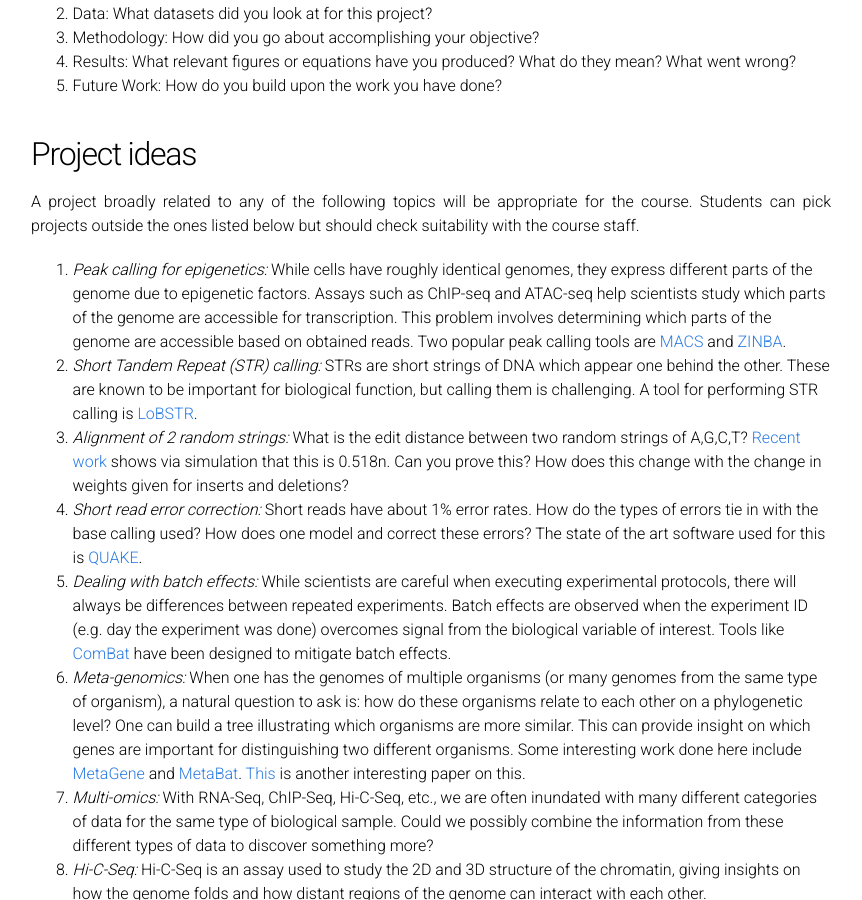
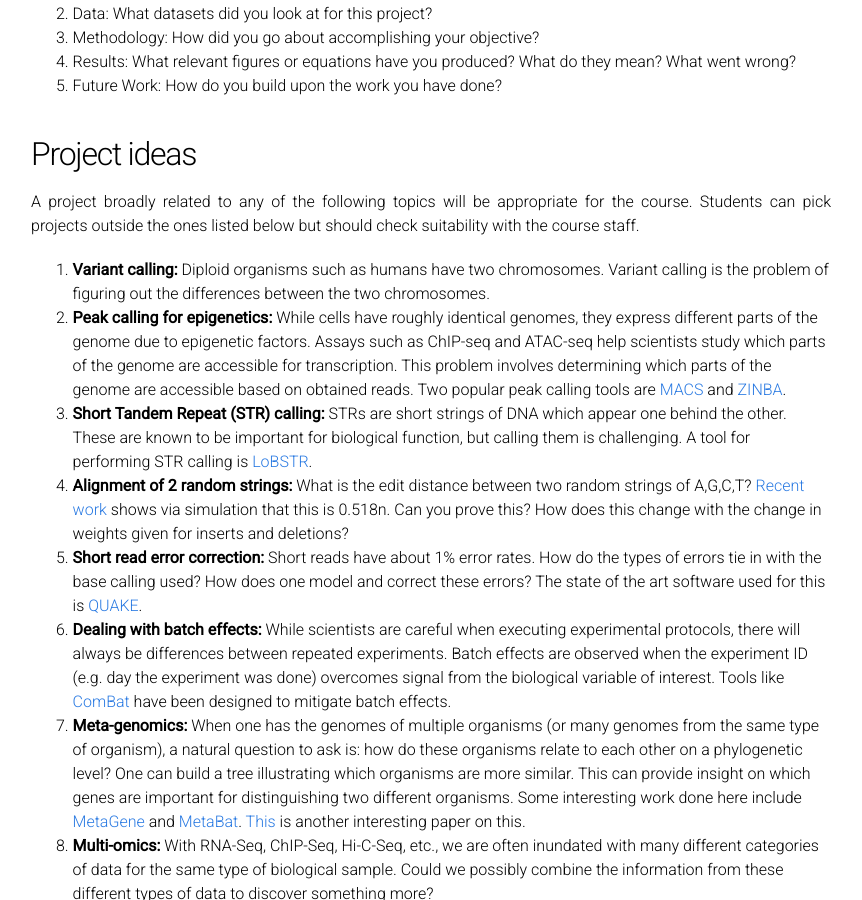
Before and after one commit to laurashen/data-science-sequencing.github.io, a Jekyll site: the page built from assignments/project_guidelines.md, in a window 1280 px wide and 900 px high, scrolled down 1383 px. Shown: the whole window, without its empty margins (209-1071 px from the left). Built offline with Jekyll 4.4.1, drawn with Linux system fonts in a browser that asks for light colours; comment, search, counter and statistics services are not loaded.

Commit message:
added project idea

```diff
--- a/assignments/project_guidelines.md
+++ b/assignments/project_guidelines.md
@@ -60,19 +60,20 @@ The write-up should be about 4 pages in length (not including figures and refere
 A project broadly related to any of the following topics will be  appropriate for the course. Students can pick projects outside the ones listed below
 but should check suitability with the course staff.
 
-1. *Peak calling for epigenetics:*  While cells have roughly identical genomes, they express different parts of the genome due to epigenetic factors. Assays such as ChIP-seq and ATAC-seq help scientists study which parts of the genome are accessible for transcription. This problem involves determining which parts of the genome are accessible based on obtained reads. Two popular peak calling tools are [MACS](http://www.ncbi.nlm.nih.gov/pmc/articles/PMC3120977/) and [ZINBA](https://genomebiology.biomedcentral.com/articles/10.1186/gb-2011-12-7-r67).
-2. *Short Tandem Repeat (STR) calling:*  STRs are short strings of DNA which appear one behind the other. These are known to be important for biological function, but calling them is challenging. A tool for performing STR calling is [LoBSTR](http://www.ncbi.nlm.nih.gov/pubmed/22522390).
-3. *Alignment of 2 random strings:* What is the edit distance between two random strings of A,G,C,T? [Recent work](http://arxiv.org/pdf/1601.07086.pdf) shows via simulation that this is 0.518n. Can you prove this? How does this change with the change in weights given for inserts and deletions?
-4. *Short read error correction:* Short reads have about 1% error rates. How do the types of errors tie in with the base calling used? How does one model and correct these errors? The state of the art software used for this is [QUAKE](http://www.cbcb.umd.edu/software/quake/).
-5. *Dealing with batch effects:* While scientists are careful when executing experimental protocols, there will always be differences between repeated experiments. Batch effects are observed when the experiment ID (e.g. day the experiment was done) overcomes signal from the biological variable of interest. Tools like [ComBat](http://biostatistics.oxfordjournals.org/content/8/1/118.abstract) have been designed to mitigate batch effects.
-6. *Meta-genomics:* When one has the genomes of multiple organisms (or many genomes from the same type of organism), a natural question to ask is: how do these organisms relate to each other on a phylogenetic level? One can build a tree illustrating which organisms are more similar. This can provide insight on which genes are important for distinguishing two different organisms.  Some interesting work done here include [MetaGene](http://www.ncbi.nlm.nih.gov/pubmed/17028096) and [MetaBat](https://peerj.com/articles/1165/). [This](http://www.nature.com/nbt/journal/v32/n8/full/nbt.2939.html) is another interesting paper on this.
-7. *Multi-omics:* With RNA-Seq, ChIP-Seq, Hi-C-Seq, etc., we are often inundated with many different categories of data for the same type of biological sample. Could we possibly combine the information from these different types of data to discover something more?
-8. *Hi-C-Seq:* Hi-C-Seq is an assay used to study the 2D and 3D structure of the chromatin, giving insights on how the genome folds and how distant regions of the genome can interact with each other.
-9. *Long range information:* In class we have covered short reads and long reads. There are other read types including read clouds ()[10x Genomics](http://www.10xgenomics.com/)) and reads with long range information ([BioNano Genomics](http://www.bionanogenomics.com/)). From a theoretical perspective, what is possible and what is not with such reads?
-10. *Single cell assays:* Recent technologies have allowed researchers to extract cell signatures at the resolution of individual cells (e.g. single-cell RNA-seq). What can we learn about cell populations from these datasets?
-11. *Single cell cancer genomics:* One advantage of the resolution granted by single-cell assays is that we can observe how a cellular population differentiates. Looking at single-cell datasets for cancer cells may provide insight on how cancer evolves and which genes are important for this evolution.
-12. *Base-calling for fourth generation sequencing technologies:* This is an area of active research with interesting recent papers involving methods such as [deep learning](http://arxiv.org/pdf/1603.09195.pdf).
-13. *Reanalysis of published data:* Several datasets related to the above topics already exist. What can you discover by reanalyzing one of these datasets using a novel method?
+1. **Variant calling:** Diploid organisms such as humans have two chromosomes. Variant calling is the problem of figuring out the differences between the two chromosomes.
+1. **Peak calling for epigenetics:**  While cells have roughly identical genomes, they express different parts of the genome due to epigenetic factors. Assays such as ChIP-seq and ATAC-seq help scientists study which parts of the genome are accessible for transcription. This problem involves determining which parts of the genome are accessible based on obtained reads. Two popular peak calling tools are [MACS](http://www.ncbi.nlm.nih.gov/pmc/articles/PMC3120977/) and [ZINBA](https://genomebiology.biomedcentral.com/articles/10.1186/gb-2011-12-7-r67).
+2. **Short Tandem Repeat (STR) calling:**  STRs are short strings of DNA which appear one behind the other. These are known to be important for biological function, but calling them is challenging. A tool for performing STR calling is [LoBSTR](http://www.ncbi.nlm.nih.gov/pubmed/22522390).
+3. **Alignment of 2 random strings:** What is the edit distance between two random strings of A,G,C,T? [Recent work](http://arxiv.org/pdf/1601.07086.pdf) shows via simulation that this is 0.518n. Can you prove this? How does this change with the change in weights given for inserts and deletions?
+4. **Short read error correction:** Short reads have about 1% error rates. How do the types of errors tie in with the base calling used? How does one model and correct these errors? The state of the art software used for this is [QUAKE](http://www.cbcb.umd.edu/software/quake/).
+5. **Dealing with batch effects:** While scientists are careful when executing experimental protocols, there will always be differences between repeated experiments. Batch effects are observed when the experiment ID (e.g. day the experiment was done) overcomes signal from the biological variable of interest. Tools like [ComBat](http://biostatistics.oxfordjournals.org/content/8/1/118.abstract) have been designed to mitigate batch effects.
+6. **Meta-genomics:** When one has the genomes of multiple organisms (or many genomes from the same type of organism), a natural question to ask is: how do these organisms relate to each other on a phylogenetic level? One can build a tree illustrating which organisms are more similar. This can provide insight on which genes are important for distinguishing two different organisms.  Some interesting work done here include [MetaGene](http://www.ncbi.nlm.nih.gov/pubmed/17028096) and [MetaBat](https://peerj.com/articles/1165/). [This](http://www.nature.com/nbt/journal/v32/n8/full/nbt.2939.html) is another interesting paper on this.
+7. **Multi-omics:** With RNA-Seq, ChIP-Seq, Hi-C-Seq, etc., we are often inundated with many different categories of data for the same type of biological sample. Could we possibly combine the information from these different types of data to discover something more?
+8. **Hi-C-Seq:** Hi-C-Seq is an assay used to study the 2D and 3D structure of the chromatin, giving insights on how the genome folds and how distant regions of the genome can interact with each other.
+9. **Long range information:** In class we have covered short reads and long reads. There are other read types including read clouds ()[10x Genomics](http://www.10xgenomics.com/)) and reads with long range information ([BioNano Genomics](http://www.bionanogenomics.com/)). From a theoretical perspective, what is possible and what is not with such reads?
+10. **Single cell assays:** Recent technologies have allowed researchers to extract cell signatures at the resolution of individual cells (e.g. single-cell RNA-seq). What can we learn about cell populations from these datasets?
+11. **Single cell cancer genomics:** One advantage of the resolution granted by single-cell assays is that we can observe how a cellular population differentiates. Looking at single-cell datasets for cancer cells may provide insight on how cancer evolves and which genes are important for this evolution.
+12. **Base-calling for fourth generation sequencing technologies:** This is an area of active research with interesting recent papers involving methods such as [deep learning](http://arxiv.org/pdf/1603.09195.pdf).
+13. **Reanalysis of published data:** Several datasets related to the above topics already exist. What can you discover by reanalyzing one of these datasets using a novel method?
 
 
 -----------------------------
```
Also changed, not shown: 2 other files.
